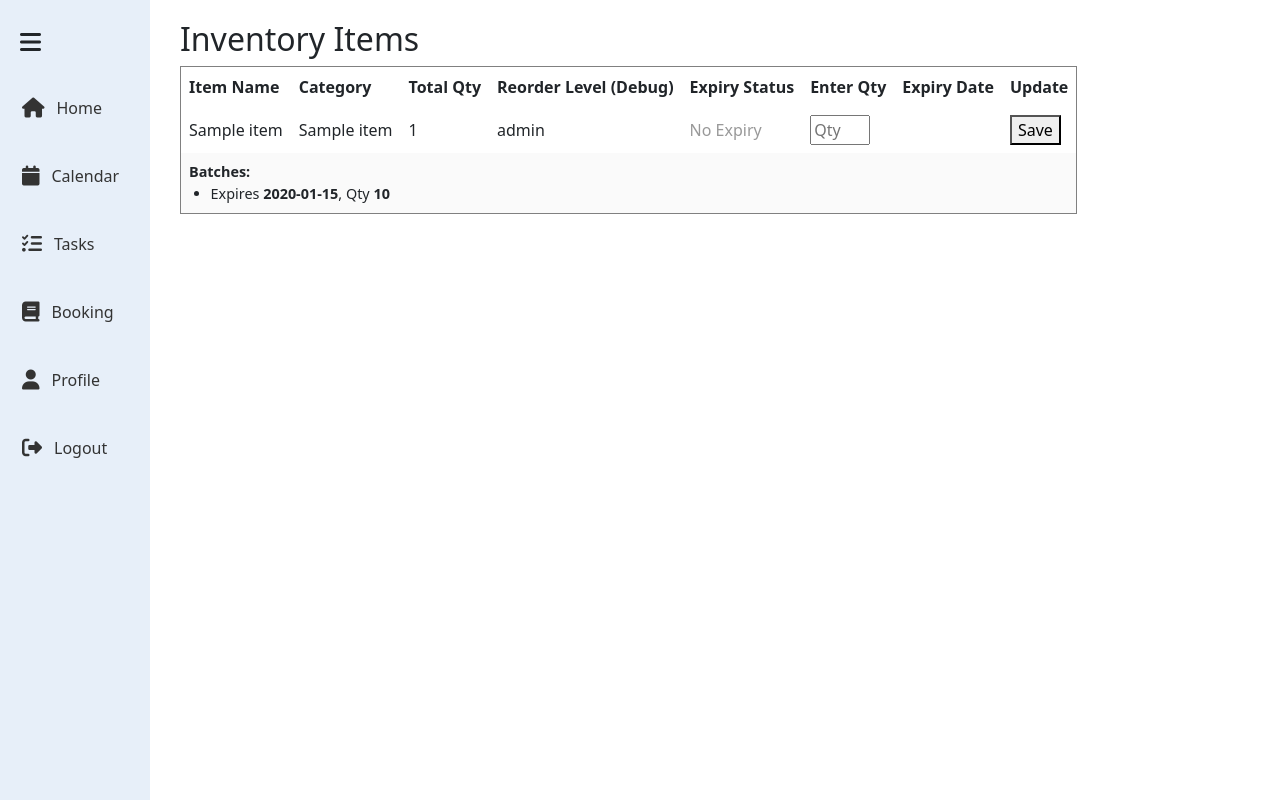
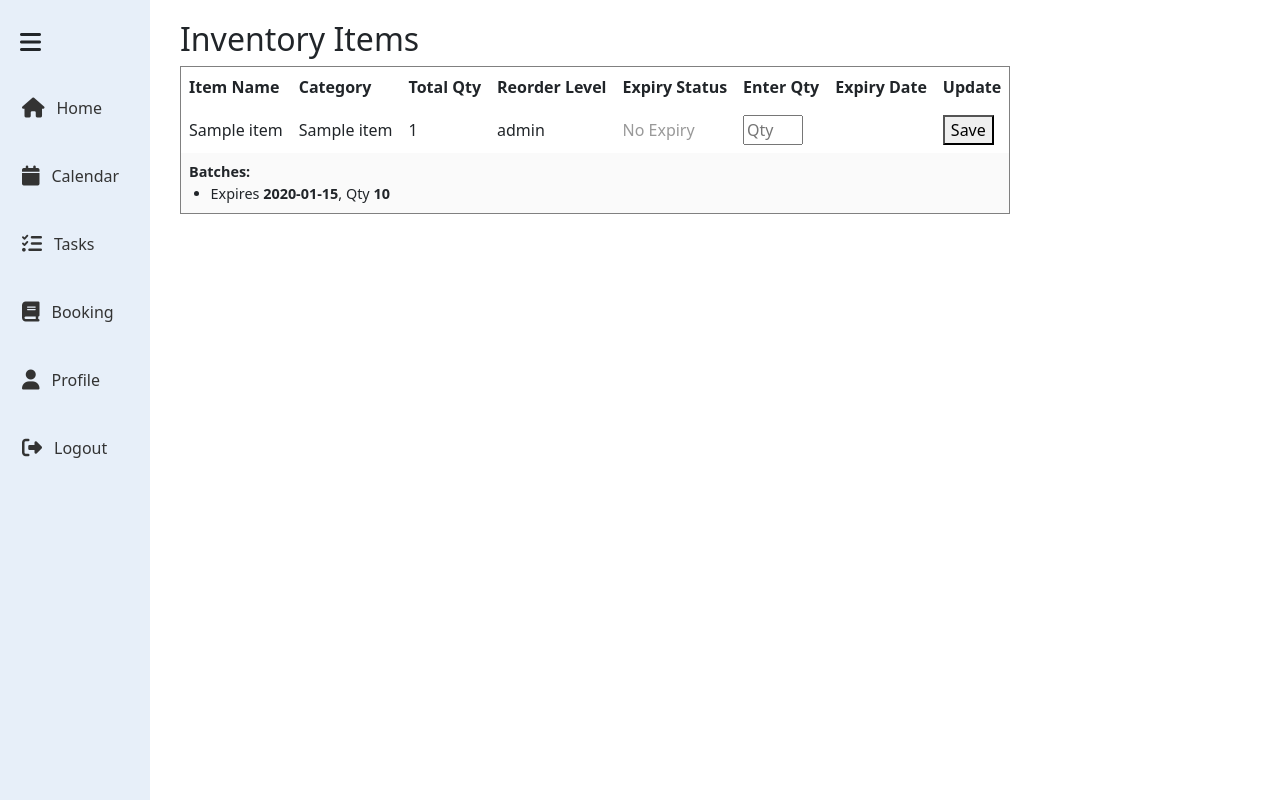
Before and after one commit to sirithatthamrong/SWE-P1, a Flask app: template app/templates/inventory.html in a window 1280 px wide. Run offline with Flask 3, Linux system fonts and the light colour scheme; the template is opened without the code that fills it: most values are stand-ins (such as "Sample title", 1, 10 or a date in 2020).

Commit message:
Fix: Changed text of table name.

```diff
--- a/app/templates/inventory.html
+++ b/app/templates/inventory.html
@@ -10,7 +10,7 @@
             <th>Item Name</th>
             <th>Category</th>
             <th>Total Qty</th>
-            <th>Reorder Level (Debug)</th>
+            <th>Reorder Level</th>
             <th>Expiry Status</th>
             <th>Enter Qty</th>
             <th>Expiry Date</th>
```
Also changed, not shown: app/services/inventory_service.py (+0 -9 lines).
